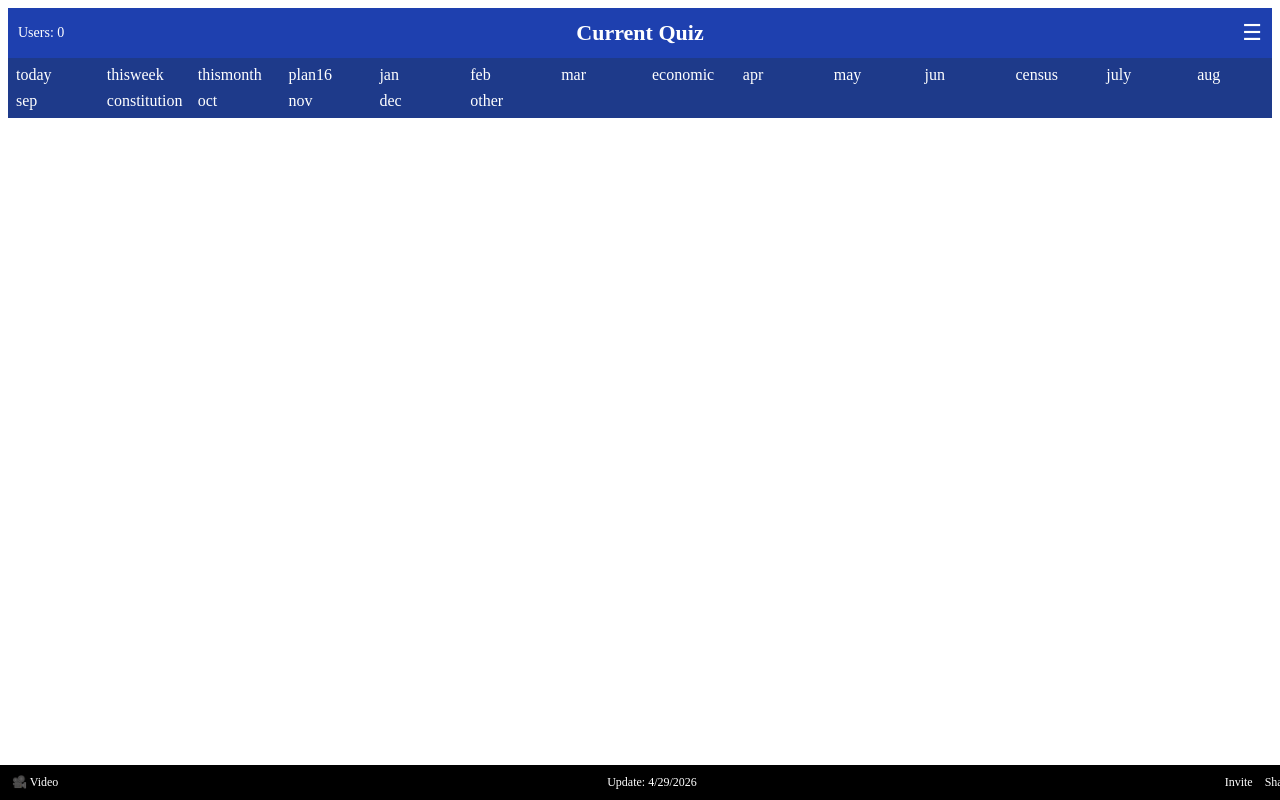
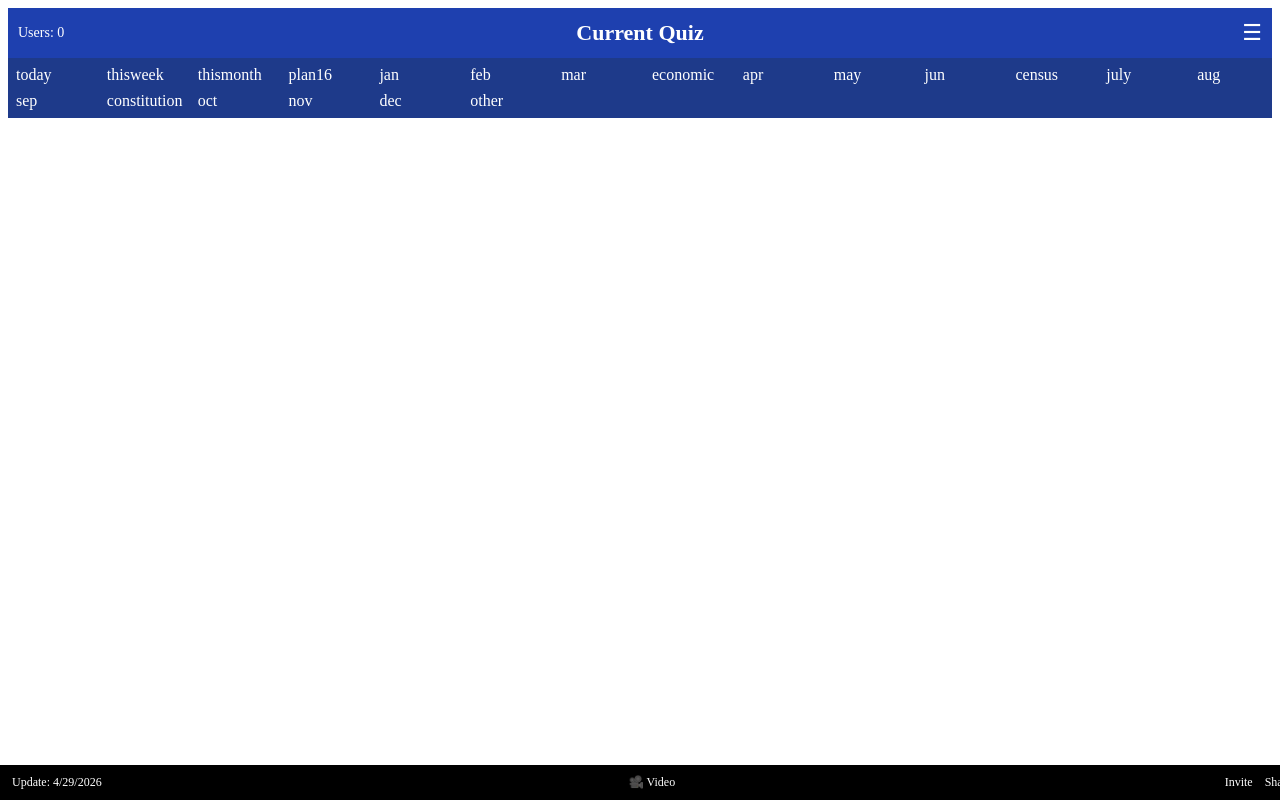
Before and after one commit to sevenaama/current-quiz, a React (Vite) app: page / in a window 1280 px wide. Built offline with nearby package versions, Linux system fonts and the light colour scheme.

Commit message:
Update App.jsx

```diff
--- a/src/App.jsx
+++ b/src/App.jsx
@@ -416,28 +416,30 @@ export default function QuizApp() {
           </div>
         </div>
       )}
-     <div style={{
+
+<div style={{
   position: "fixed",
   bottom: 0,
-
   left: 0,
   right: 0,
-
-  /* 🔥 IMPORTANT: parent constraint bypass */
   width: "100vw",
   marginLeft: "calc(50% - 50vw)",
-
   display: "flex",
   alignItems: "center",
   justifyContent: "space-between",
-
   background: "black",
   padding: "10px 12px",
   fontSize: "12px",
   zIndex: 9999
 }}>
-  {/* LEFT */}
+
+  {/* LEFT → Update */}
   <div style={{flex:1}}>
+    Update: {lastUpdate}
+  </div>
+
+  {/* CENTER → Video */}
+  <div style={{flex:1, textAlign:"center"}}>
     <span
       onClick={()=>{
         const url = prompt("Enter video link (YouTube/Reels)");
@@ -449,12 +451,7 @@ export default function QuizApp() {
     </span>
   </div>
 
-  {/* CENTER */}
-  <div style={{flex:1, textAlign:"center"}}>
-    Update: {lastUpdate}
-  </div>
-
-  {/* RIGHT */}
+  {/* RIGHT → Invite + Share */}
   <div style={{flex:1, textAlign:"right"}}>
     <span onClick={handleInvite} style={{cursor:"pointer", marginRight:"12px"}}>
       Invite
```
